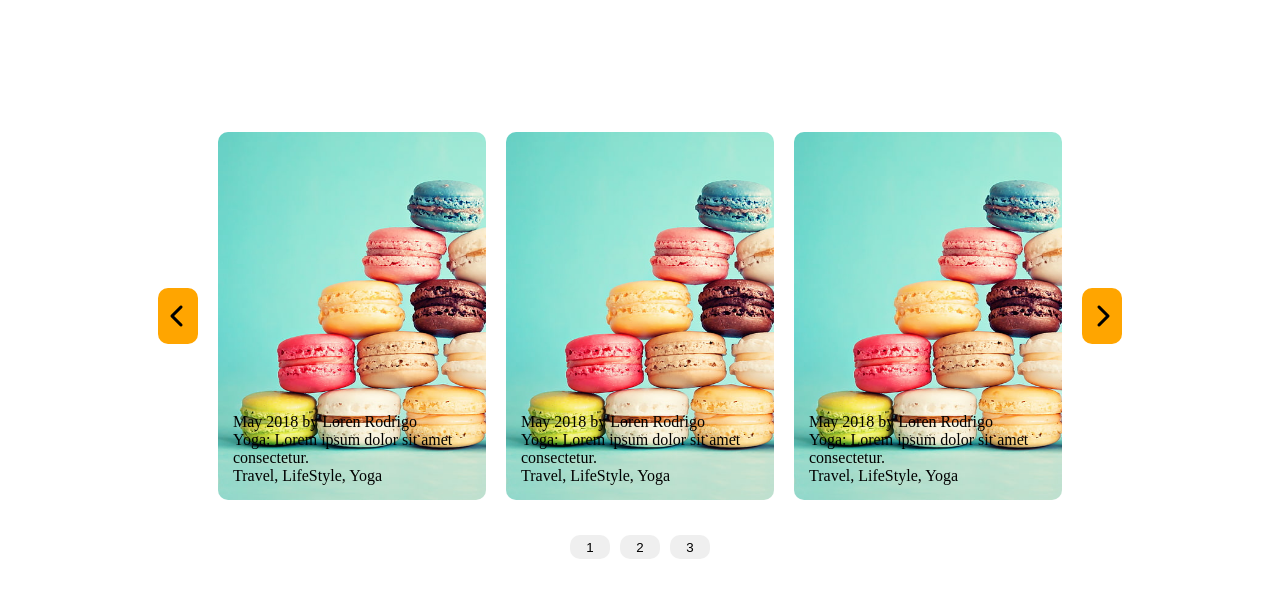
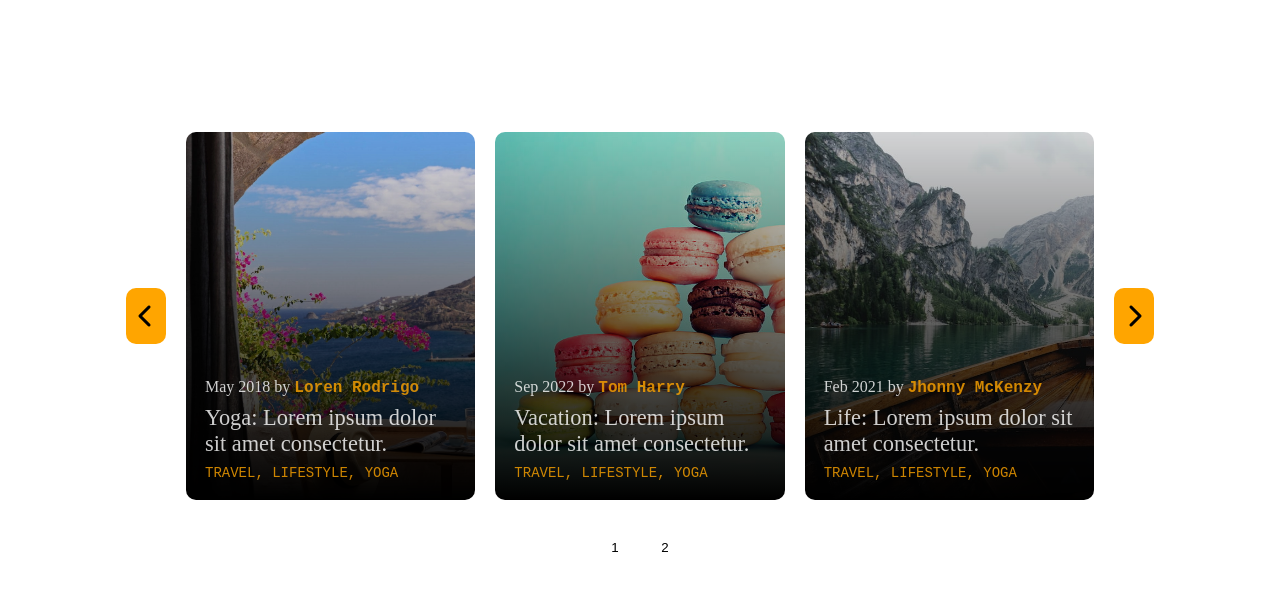
Before and after one commit to MuhammedSafarov/Slider-VanillaJS, a plain HTML site: page index.html in a window 1280 px wide. Drawn offline with Linux system fonts and the light colour scheme.

Commit message:
Shadow effect added to background images

```diff
--- a/index.html
+++ b/index.html
@@ -12,44 +12,59 @@
       <div class="btn-container">
         <button id="left-btn"><i class="fa-solid fa-chevron-left"></i></button>
       </div>
-      <div class="slider">
+      <div
+        class="slider"
+        style="
+          background-image: linear-gradient(
+              to bottom,
+              rgba(0, 0, 0, 0.1),
+              rgba(0, 0, 0, 1)
+            ),
+            url('./img/sea.webp');
+        "
+      >
         <div class="slider-text">
-          <div class="header">May 2018 by Loren Rodrigo</div>
+          <div class="header">May 2018 by <b>Loren Rodrigo</b></div>
           <div class="title">Yoga: Lorem ipsum dolor sit amet consectetur.</div>
           <div class="type">Travel, LifeStyle, Yoga</div>
         </div>
       </div>
-      <div class="slider">
+      <div
+        class="slider"
+        style="
+          background-image: linear-gradient(
+              to bottom,
+              rgba(0, 0, 0, 0.1),
+              rgba(0, 0, 0, 1)
+            ),
+            url('./img/dessert.jpeg');
+        "
+      >
         <div class="slider-text">
-            <div class="header">May 2018 by Loren Rodrigo</div>
-            <div class="title">Yoga: Lorem ipsum dolor sit amet consectetur.</div>
-            <div class="type">Travel, LifeStyle, Yoga</div>
+          <div class="header">Sep 2022 by <b>Tom Harry</b></div>
+          <div class="title">
+            Vacation: Lorem ipsum dolor sit amet consectetur.
           </div>
+          <div class="type">Travel, LifeStyle, Yoga</div>
+        </div>
       </div>
-      <div class="slider">
+      <div
+        class="slider"
+        style="
+          background-image: linear-gradient(
+              to bottom,
+              rgba(0, 0, 0, 0.1),
+              rgba(0, 0, 0, 1)
+            ),
+            url('./img/travel2.jpeg');
+        "
+      >
         <div class="slider-text">
-            <div class="header">May 2018 by Loren Rodrigo</div>
-            <div class="title">Yoga: Lorem ipsum dolor sit amet consectetur.</div>
-            <div class="type">Travel, LifeStyle, Yoga</div>
-          </div>
+          <div class="header">Feb 2021 by <b>Jhonny McKenzy</b></div>
+          <div class="title">Life: Lorem ipsum dolor sit amet consectetur.</div>
+          <div class="type">Travel, LifeStyle, Yoga</div>
+        </div>
       </div>
-      <!-- <div class="slider">
-        <div class="header">May 2018 by Loren Rodrigo</div>
-        <div class="title">Yoga: Lorem ipsum dolor sit amet consectetur.</div>
-        <div class="type">Travel, LifeStyle, Yoga</div>
-      </div>
-      <div class="slider">
-        <div class="header">May 2018 by Loren Rodrigo</div>
-        <div class="title">
-          Vacation: Lorem ipsum dolor sit amet consectetur.
-        </div>
-        <div class="type">Travel, LifeStyle, Yoga</div>
-      </div>
-      <div class="slider">
-        <div class="header">May 2018 by Loren Rodrigo</div>
-        <div class="title">Yoga: Lorem ipsum dolor sit amet consectetur.</div>
-        <div class="type">Travel, LifeStyle, Yoga</div>
-      </div> -->
       <div class="btn-container">
         <button id="left-btn"><i class="fa-solid fa-chevron-right"></i></button>
       </div>
@@ -57,7 +72,6 @@
     <div class="pagination-container">
       <button class="pagination-btn">1</button>
       <button class="pagination-btn">2</button>
-      <button class="pagination-btn">3</button>
     </div>
     <script type="module" src="main.js"></script>
     <script
--- a/style.css
+++ b/style.css
@@ -5,7 +5,7 @@
 }
 .slider-container {
   display: flex;
-  width: 80%;
+  width: 85%;
   margin: 0 auto;
   margin-top: 8%;
   padding: 20px;
@@ -15,18 +15,37 @@
   margin: 10px;
 }
 .slider-container .slider {
-  width: 20rem;
+  width: 22rem;
   height: 23rem;
   display: flex;
   flex-direction: column;
   justify-content: flex-end;
-  background-image: url('./img/dessert.jpeg');
   background-size: cover;
   border: none;
   border-radius: 10px;
 }
 .slider-container .slider .slider-text {
   margin: 15px;
+  color: white;
+  opacity: 0.8;
+}
+.slider .slider-text b {
+  color: orange;
+  font-family: monospace;
+  font-size: 16px;
+}
+.slider .slider-text .title {
+  font-size: 1.4rem;
+  font-family: "Times New Roman", Times, serif;
+}
+.slider .slider-text .type {
+  color: orange;
+  text-transform: uppercase;
+  font-size: 14px;
+  font-family: monospace;
+}
+.slider .slider-text div {
+  padding: 4px;
 }
 .slider-container .btn-container {
   display: flex;
@@ -39,6 +58,9 @@
   border: none;
   border-radius: 10px;
   background-color: orange;
+}
+.btn-container button:hover {
+  cursor: pointer;
 }
 .btn-container button i {
   font-size: 1.5rem;
@@ -57,6 +79,7 @@
   height: 1.5rem;
   border: none;
   border-radius: 10px;
+  background: transparent;
 }
 .pagination-btn:hover {
   background-color: orange;
```
Also changed, not shown: img/sea.webp (added), img/travel.jpeg (added), img/travel2.jpeg (added), img/yoga.jpeg (added).
